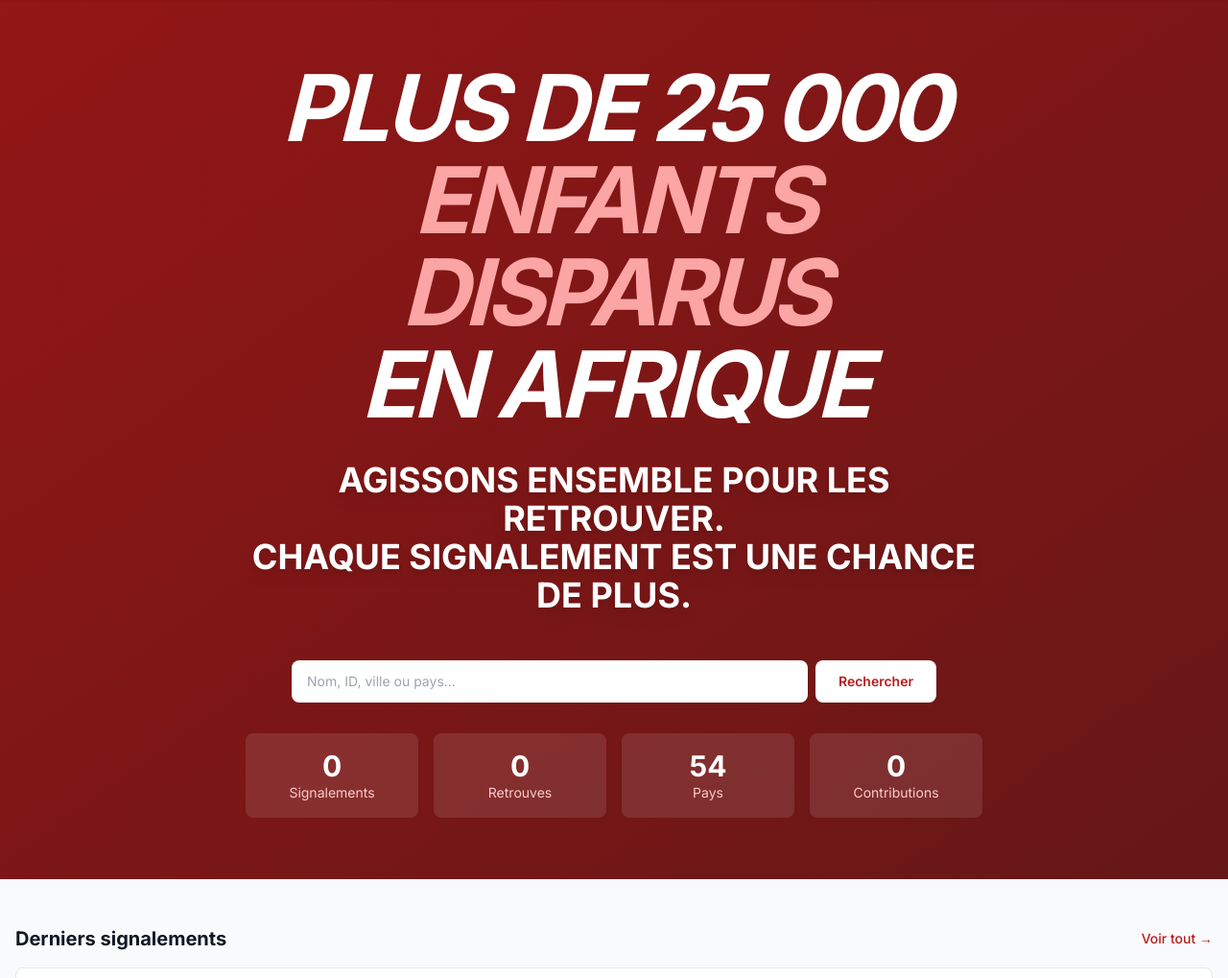
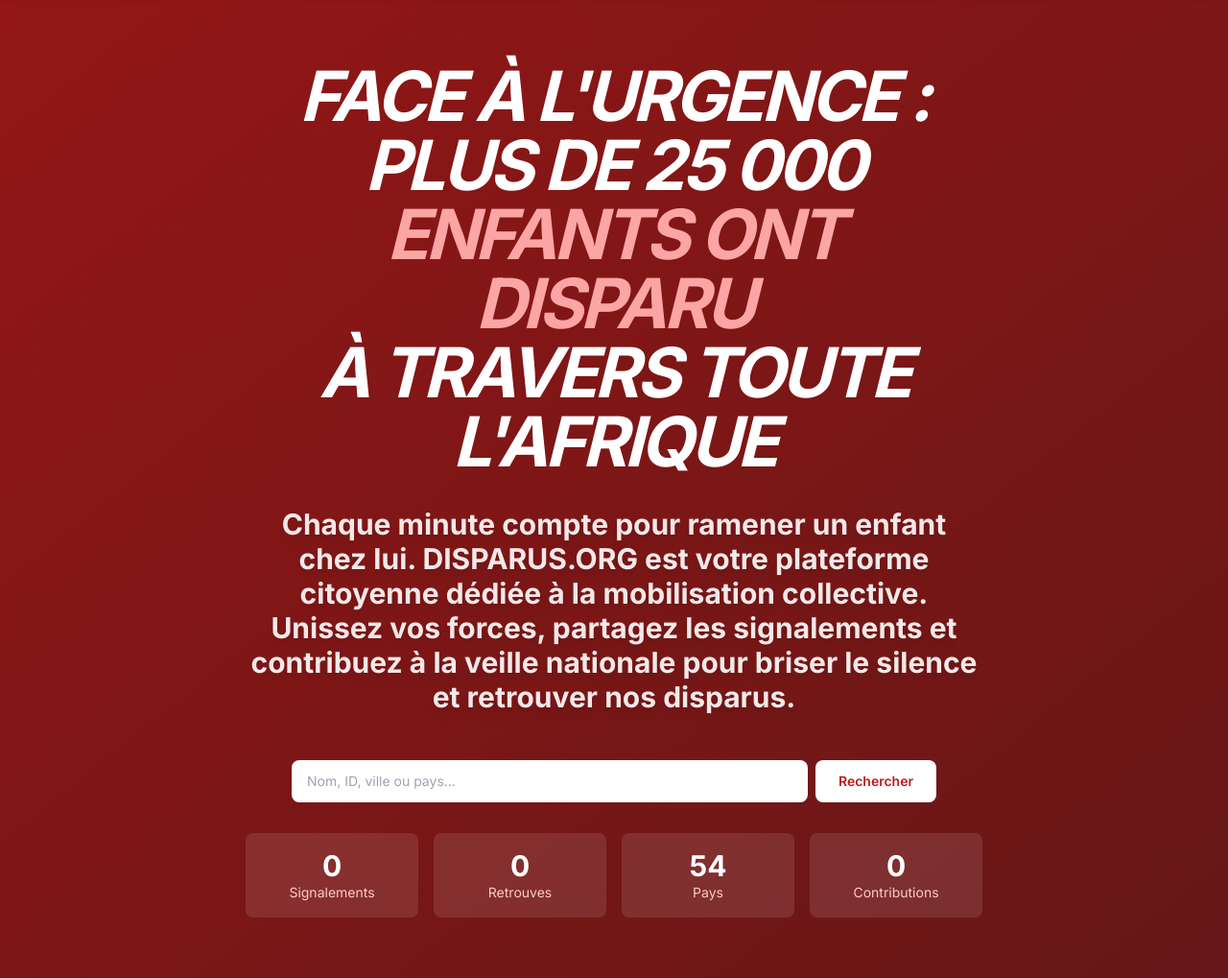
Before and after one commit to moa-digitalagency/DisparusOrg, a Flask app: page / in a window 1280 px wide. Shown: the part 65-1084 px from the top of the page at 96% size. Run offline with Flask 3, Linux system fonts and the light colour scheme; data that the repository does not hold is empty; some libraries are stand-ins or nearby versions.

Commit message:
Make the main welcome message much larger and more impactful
Update the main hero title and description text to be more voluminous and impactful, adjusting font sizes and text content for both French and English versions.

Replit-Commit-Author: Agent
Replit-Commit-Session-Id: eb063805-a792-42c1-a0da-084e2ef91571
Replit-Commit-Checkpoint-Type: intermediate_checkpoint
Replit-Commit-Event-Id: b830e31d-54d4-4962-aed6-9537c66a7765
Replit-Commit-Screenshot-Url: https://storage.googleapis.com/screenshot-production-us-central1/8d7a2d25-8743-4958-8064-512e4774d594/eb063805-a792-42c1-a0da-084e2ef91571/pz6xgBE
Replit-Helium-Checkpoint-Created: true

```diff
--- a/templates/index.html
+++ b/templates/index.html
@@ -7,18 +7,18 @@
     <div class="absolute inset-0 bg-black/20"></div>
     <div class="max-w-7xl mx-auto px-4 relative z-10">
         <div class="text-center max-w-3xl mx-auto">
-            <h1 class="text-5xl md:text-7xl lg:text-8xl font-black mb-8 tracking-tighter leading-none uppercase italic" data-testid="text-hero-title">
+            <h1 class="text-4xl md:text-6xl lg:text-7xl font-black mb-8 tracking-tighter leading-tight uppercase italic" data-testid="text-hero-title">
                 {% if get_locale() == 'fr' %}
-                    PLUS DE 25 000<br><span class="text-red-300">ENFANTS DISPARUS</span><br>EN AFRIQUE
+                    FACE À L'URGENCE : PLUS DE 25 000<br><span class="text-red-300">ENFANTS ONT DISPARU</span><br>À TRAVERS TOUTE L'AFRIQUE
                 {% else %}
-                    OVER 25,000<br><span class="text-red-300">MISSING CHILDREN</span><br>IN AFRICA
+                    EMERGENCY ACTION: OVER 25,000<br><span class="text-red-300">CHILDREN HAVE GONE MISSING</span><br>ACROSS THE AFRICAN CONTINENT
                 {% endif %}
             </h1>
-            <p class="text-2xl md:text-3xl lg:text-4xl text-white mb-12 font-bold max-w-4xl mx-auto leading-tight drop-shadow-lg">
+            <p class="text-xl md:text-2xl lg:text-3xl text-white mb-12 font-bold max-w-5xl mx-auto leading-relaxed drop-shadow-lg opacity-90">
                 {% if get_locale() == 'fr' %}
-                    AGISSONS ENSEMBLE POUR LES RETROUVER.<br>CHAQUE SIGNALEMENT EST UNE CHANCE DE PLUS.
+                    Chaque minute compte pour ramener un enfant chez lui. DISPARUS.ORG est votre plateforme citoyenne dédiée à la mobilisation collective. Unissez vos forces, partagez les signalements et contribuez à la veille nationale pour briser le silence et retrouver nos disparus.
                 {% else %}
-                    ACT TOGETHER TO FIND THEM.<br>EVERY REPORT IS ONE MORE CHANCE.
+                    Every minute counts when bringing a child home. DISPARUS.ORG is your citizen platform dedicated to collective mobilization. Join forces, share reports, and contribute to national vigilance to break the silence and find our missing loved ones.
                 {% endif %}
             </p>
 
```
